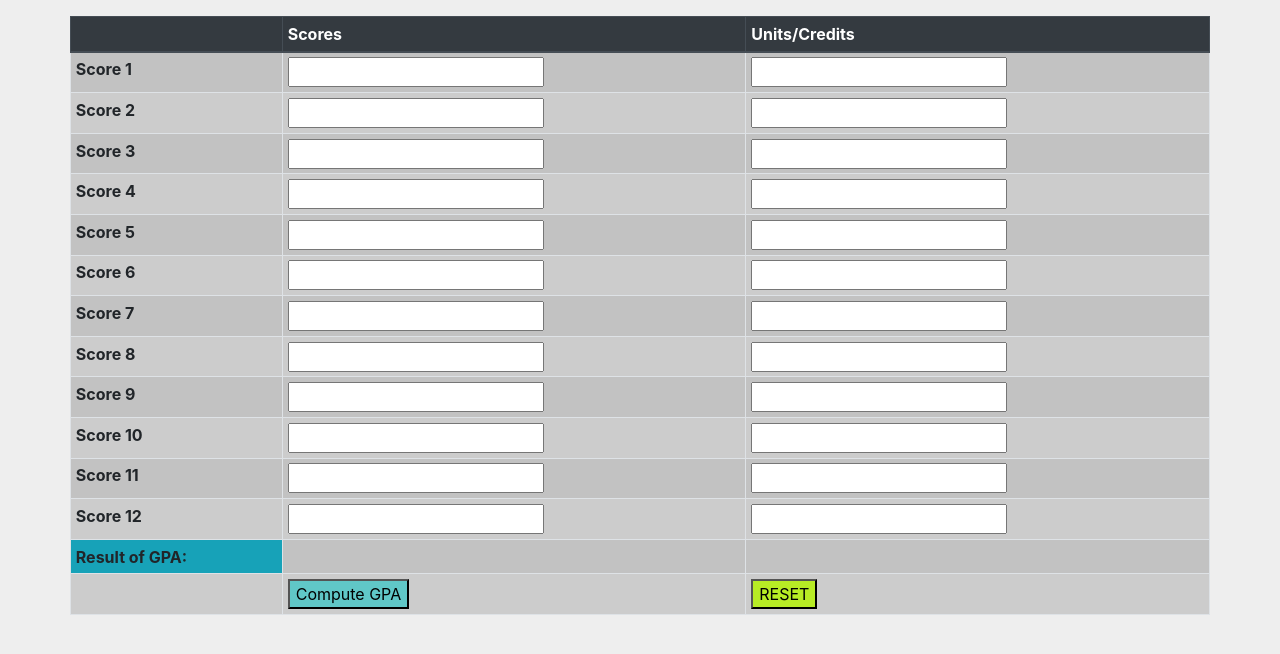
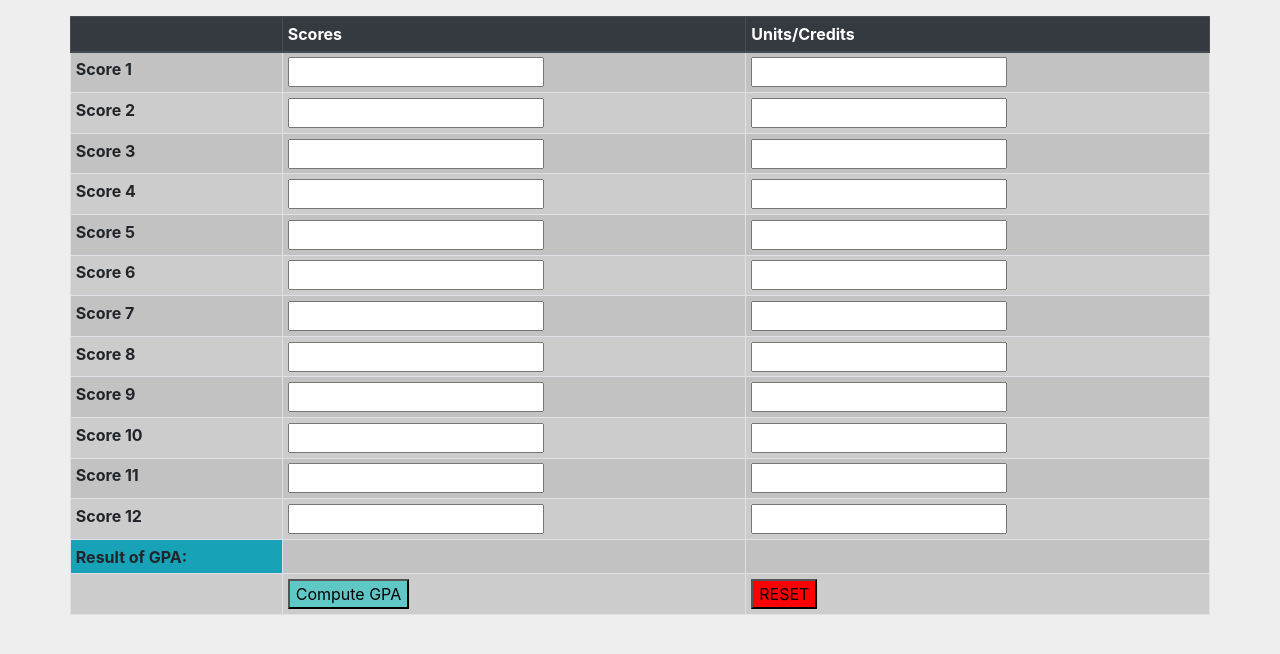
Before and after one commit to ikechukwu-peter/gpa, a plain HTML site: page index.htm in a window 1280 px wide. Drawn offline with nearby package versions, Linux system fonts and the light colour scheme.

Commit message:
Initial commit

```diff
--- a/main.css
+++ b/main.css
@@ -18,5 +18,5 @@ table{
 }
 
 #reset{
-    background: rgb(183, 236, 37);
+    background: red;
 }
```
Also changed, not shown: 1 other file.
